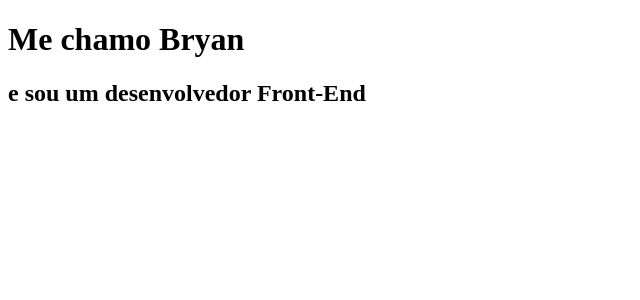
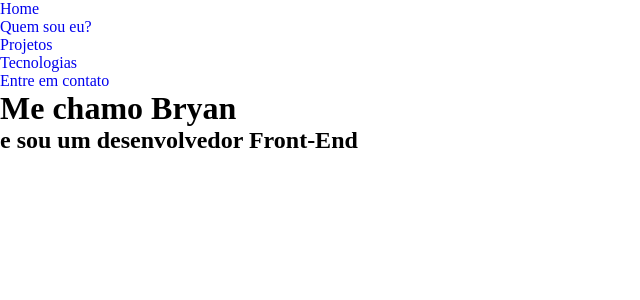
Before and after one commit to bryanbruzinga/Portfolio, a Next.js app: page / in a window 1280 px wide. Shown: the top 300 px of the page, without its empty margins (0-640 px from the left). Built offline with nearby package versions, Linux system fonts and the light colour scheme.

Commit message:
paleta de cores

```diff
--- a/components/Header.js
+++ b/components/Header.js
@@ -1,10 +1,29 @@
+import Link from "next/link";
 import React from "react";
 
 const Header = () => {
   return (
     <div>
       <div>
-        <nav></nav>
+        <nav>
+          <ul>
+            <li>
+              <Link href="/">Home</Link>
+            </li>
+            <li>
+              <Link href="/">Quem sou eu?</Link>
+            </li>
+            <li>
+              <Link href="/">Projetos</Link>
+            </li>
+            <li>
+              <Link href="/">Tecnologias</Link>
+            </li>
+            <li>
+              <Link href="/">Entre em contato</Link>
+            </li>
+          </ul>
+        </nav>
       </div>
     </div>
   );
--- a/pages/_app.js
+++ b/pages/_app.js
@@ -1,3 +1,5 @@
+import "../styles/global.css";
+
 function MyApp({ Component, pageProps }) {
   return <Component {...pageProps} />;
 }
--- a/pages/api/hello.js
+++ /dev/null
@@ -1,5 +0,0 @@
-// Next.js API route support: https://nextjs.org/docs/api-routes/introduction
-
-export default (req, res) => {
-  res.status(200).json({ name: 'John Doe' })
-}
--- a/pages/index.js
+++ b/pages/index.js
@@ -1,8 +1,10 @@
 import Head from "next/head";
+import Header from "../components/Header";
 
 export default function Home() {
   return (
     <div>
+      <Header />
       <h1>Me chamo Bryan</h1>
       <h2>e sou um desenvolvedor Front-End</h2>
     </div>
--- /dev/null
+++ b/styles/global.css
@@ -0,0 +1,29 @@
+* {
+    box-sizing: border-box;
+}
+
+body,
+ul,
+li,
+h1,
+h2,
+p {
+    margin: 0;
+    padding: 0;
+}
+
+ul {
+    list-style: none;
+}
+
+a {
+    text-decoration: none;
+}
+
+:root {
+    --color1: #0B0A07;
+    --color2: #9792E3;
+    --color3: #17BEBB;
+    --color4: #2C666E;
+    --color5: #A393BF;
+}
```
